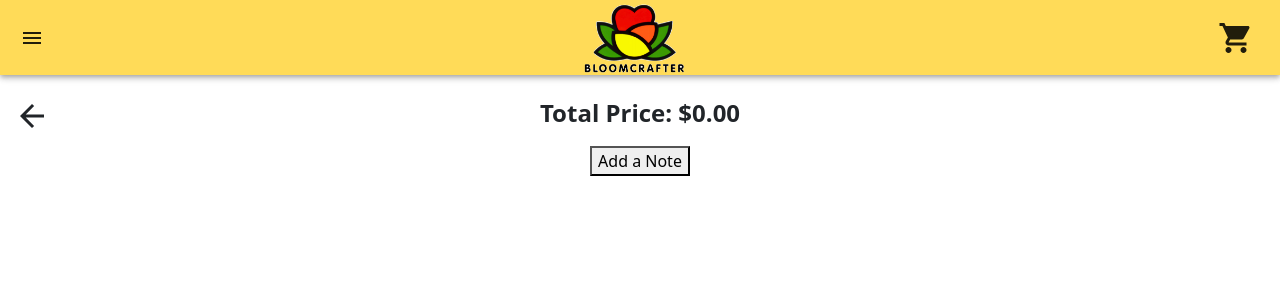
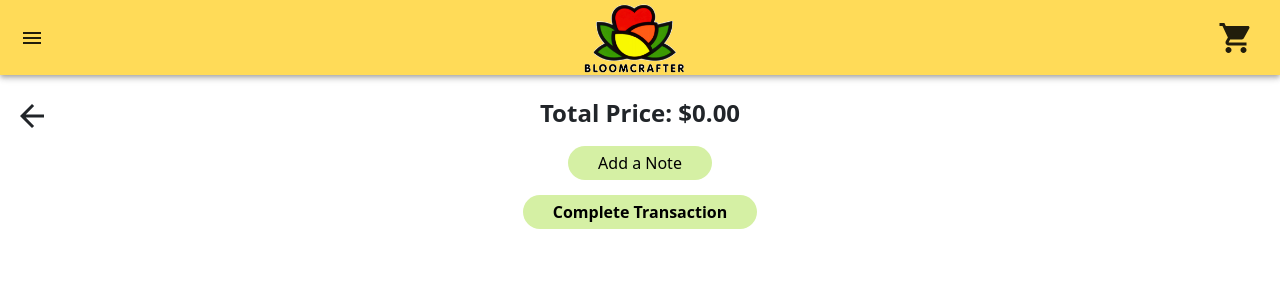
Before and after one commit to 394-w24/BloomCraft2, a React (Vite) app: page /bouquetbuilder in a window 1280 px wide. Both pictures are taken after a click on the button 1235 px from the left and 37 px from the top of the page. Shown: the top 300 px of the page. Built offline with nearby package versions, Linux system fonts and the light colour scheme.

Commit message:
dummy complete transction button

```diff
--- a/src/components/FinalCart.jsx
+++ b/src/components/FinalCart.jsx
@@ -21,8 +21,12 @@ const FinalCart = ({ occasion, focalFlowers, fillerFlowers, foliageFlowers, cont
         <b style={{ fontSize: "1.5rem" }}>{`Total Price: $${totalPrice}.00`}</b>
       </div>
       <div>
-        <button style={{ marginTop: "15px", marginBottom: "15px" }} onClick={() => setShowNoteComponent(true)}>Add a Note</button>
+        <button style={{ marginTop: "15px", marginBottom: "15px", background: "rgb(213, 240, 164)", border: "none", borderRadius: "20px", padding: "5px 30px"  }} onClick={() => setShowNoteComponent(true)}>Add a Note</button>
         {showNoteComponent && <NoteComponent notes={notes} setGenerateNoteView={setGenerateNoteView} />}
+      </div>
+      <div>
+      <button style={{ marginBottom: "20px", background: "rgb(213, 240, 164)", border: "none", borderRadius: "20px", padding: "5px 30px", fontWeight: "550"}}
+        >Complete Transaction</button>
       </div>
     </div>
   );
```
